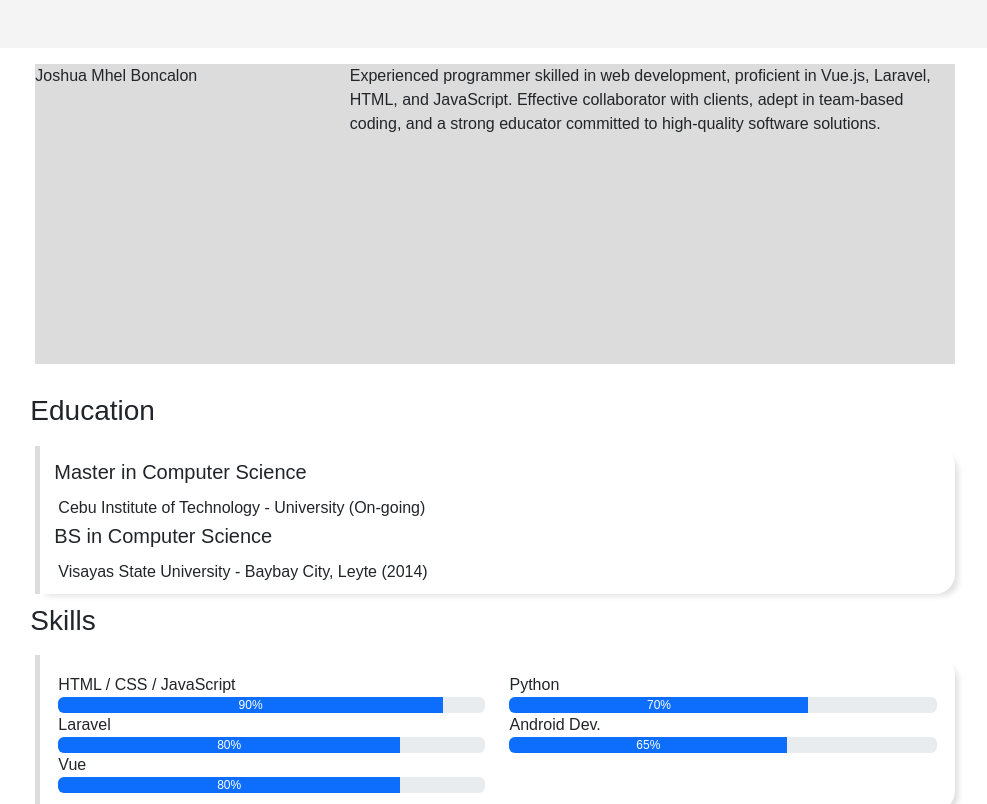
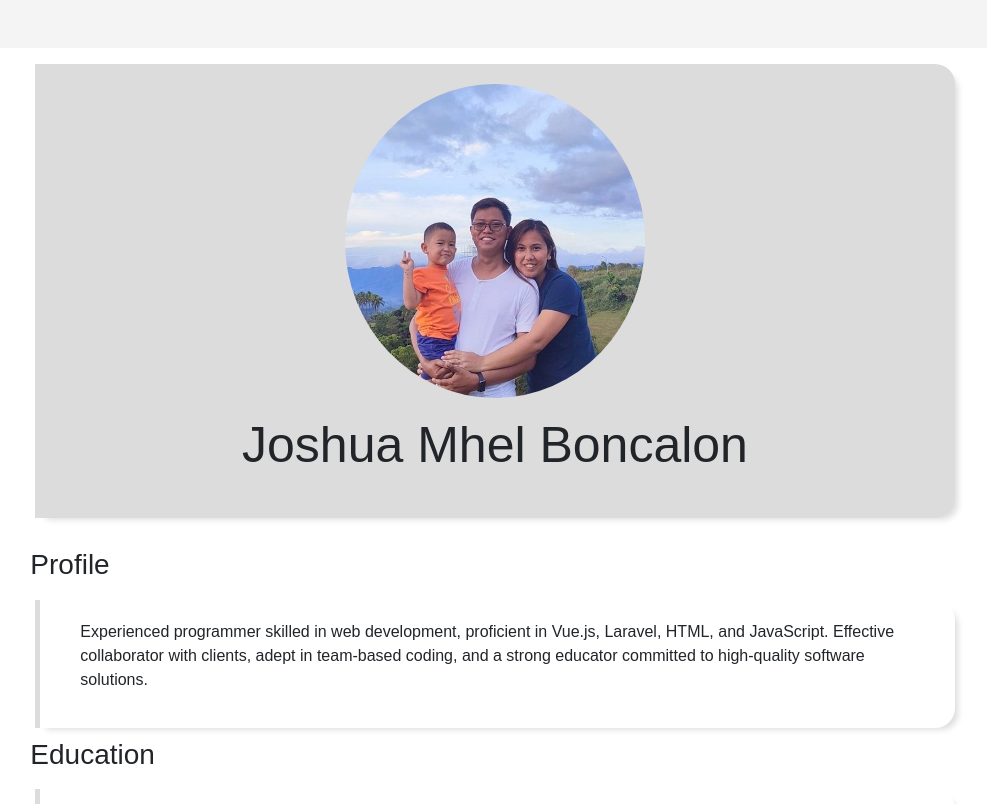
Before and after one commit to boncalonjoshua/personal-profile, a plain HTML site: page index.html in a window 1280 px wide. Shown: the top 804 px of the page, without its empty margins (123-1110 px from the left). Drawn offline with nearby package versions, Linux system fonts and the light colour scheme.

Commit message:
add images

```diff
--- a/index.html
+++ b/index.html
@@ -4,48 +4,9 @@
     <meta charset="UTF-8">
     <meta name="viewport" content="width=device-width, initial-scale=1.0">
     <link href="https://cdn.jsdelivr.net/npm/bootstrap@5.2.3/dist/css/bootstrap.min.css" rel="stylesheet" integrity="sha384-rbsA2VBKQhggwzxH7pPCaAqO46MgnOM80zW1RWuH61DGLwZJEdK2Kadq2F9CUG65" crossorigin="anonymous">
+    <link href="resource/style.css" rel="stylesheet">
     <title>My Resume</title>
-    <style>
-        /* Custom CSS goes here */
 
-        body {
-            background-color: #f4f4f4;
-            font-family: Arial, sans-serif;
-        }
-        .resume-header {
-            background-color: #007bff;
-            color: #fff;
-            padding: 20px;
-        }
-        .resume-section {
-            background-color: #fff;
-            padding: 20px;
-            margin: 20px;
-            border-radius: 5px;
-        }
-        .resume-content{
-            border-left: 5px solid gainsboro;
-            -webkit-box-shadow: 7px 5.5px 6.5px -4px #dddddd;
-            -moz-box-shadow: 7px 5.5px 6.5px -4px #dddddd;
-            box-shadow: 7px 5.5px 6.5px -4px #dddddd;
-            border-radius: 0px 20px 20px 0px;
-            padding: 10px;
-        }
-        .content-header {
-            margin-left: -5px;
-            padding-top: 10px;
-            padding-bottom: 10px;
-        }
-        .resume-banner {
-            height: 300px;
-             width: 100%;
-             margin: 0px;
-             background-color: gainsboro;
-            border-bottom: 5px solid gainsboro;
-            margin-bottom: 20px;
-        }
-
-    </style>
 </head>
 <body >
     <div class="container-lg p-3 m-5 resume-section">
@@ -53,17 +14,19 @@
               <div class="col-10 offset-lg-1">
                 <div class="resume-banner">
                     <div class="row">
-                        <div class="col-4">
-                            Joshua Mhel Boncalon
-                        </div>
-                        <div class="col-8">
-                            <p> Experienced programmer skilled in web development, proficient in Vue.js, Laravel, HTML, and JavaScript.
-                                 Effective collaborator with clients, adept in team-based coding, and a strong educator committed to high-quality software solutions.</p>
+                        <div class="col-12">
+                            <img class="resume-img" src="resource/img.jpg" alt="Profile">
+                            <span class="resume-name span-center"> Joshua Mhel Boncalon</span>
                         </div>
 
                     </div>
 
                 </div>
+                <h3 class="content-header">Profile</h3>
+                    <div class="resume-content">
+                        <p> Experienced programmer skilled in web development, proficient in Vue.js, Laravel, HTML, and JavaScript.
+                            Effective collaborator with clients, adept in team-based coding, and a strong educator committed to high-quality software solutions.</p>
+                    </div>
                     <h3 class="content-header">Education</h3>
                     <div class="resume-content">
                         <h5 class="p-1">Master in Computer Science</h5>
--- /dev/null
+++ b/resource/style.css
@@ -0,0 +1,62 @@
+   /* Custom CSS goes here */
+
+   body {
+    background-color: #f4f4f4;
+    font-family: Arial, sans-serif;
+}
+.resume-header {
+    background-color: #007bff;
+    color: #fff;
+    padding: 20px;
+}
+.resume-section {
+    background-color: #fff;
+    padding: 20px;
+    margin: 20px;
+    border-radius: 5px;
+}
+.resume-content{
+    border-left: 5px solid gainsboro;
+    -webkit-box-shadow: 7px 5.5px 6.5px -4px #dddddd;
+    -moz-box-shadow: 7px 5.5px 6.5px -4px #dddddd;
+    box-shadow: 7px 5.5px 6.5px -4px #dddddd;
+    border-radius: 0px 20px 20px 0px;
+    padding: 20px 20px 20px 40px;
+}
+.content-header {
+    margin-left: -5px;
+    padding-top: 10px;
+    padding-bottom: 10px;
+}
+.resume-banner {
+    height: fit-content;
+    width: 100%;
+    margin: 0px;
+    background-color: gainsboro;
+    border-bottom: 5px solid gainsboro;
+    margin-bottom: 20px;
+    -webkit-box-shadow: 7px 5.5px 6.5px -4px #dddddd;
+    -moz-box-shadow: 7px 5.5px 6.5px -4px #dddddd;
+    box-shadow: 7px 5.5px 6.5px -4px #dddddd;
+    border-radius: 0px 20px 20px 0px;
+    padding: 20px;
+}
+.resume-img {
+    border-radius: 50% 50% 50% 50%;
+    display: block;
+    margin-left: auto;
+    margin-right: auto;
+    width: 100%;
+    max-width: 300px;
+    height: auto;
+}
+
+.resume-name {
+    font-size: 50px;
+    padding: 10px;
+}
+
+.span-center {
+    display:table;
+    margin: 0 auto;
+}
```
Also changed, not shown: resource/img.jpg (added).
